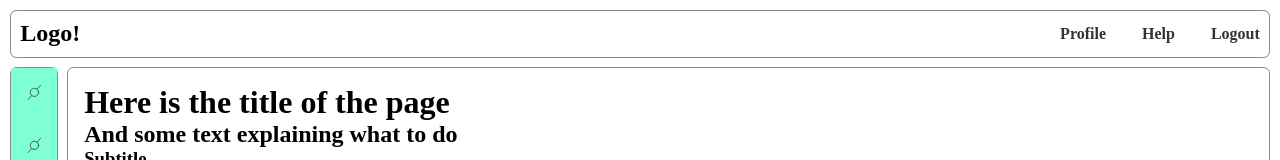
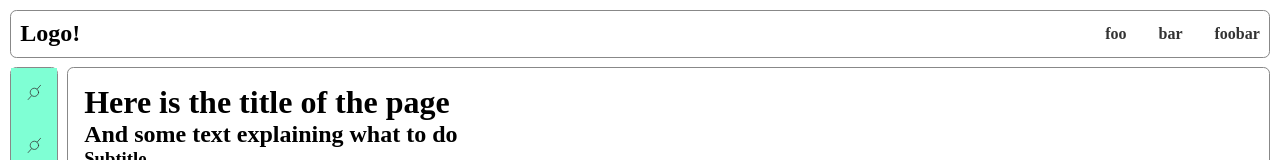
Before and after one commit to SamuelMiddendorp/adventures-with-svelte, a SvelteKit app: page /layout in a window 1280 px wide. Shown: the top 160 px of the page. Built offline with nearby package versions, Linux system fonts and the light colour scheme.

Commit message:
Add server sided rendering of layout

```diff
--- /dev/null
+++ b/src/routes/layout/+layout.server.ts
@@ -0,0 +1,4 @@
+export const load = async() => {
+    console.log("server!");
+    return {links: ["foo", "bar", "foobar"]}
+}
--- a/src/routes/layout/+layout.svelte
+++ b/src/routes/layout/+layout.svelte
@@ -1,4 +1,5 @@
 <script lang="ts">
+    export let data: {links: string[]};
 </script>
 <style>
     :global(*) {
@@ -77,9 +78,9 @@
                 <h2>Logo!</h2>
             </div>
             <div class="nav-top-right">
-                <a href="/">Profile</a>
-                <a href="/">Help</a>
-                <a href="/">Logout</a>
+                {#each data.links as link}
+                <a href="/">{link}</a>
+                {/each}
             </div>
         </div>
         <div class="app-selector-left">
```
